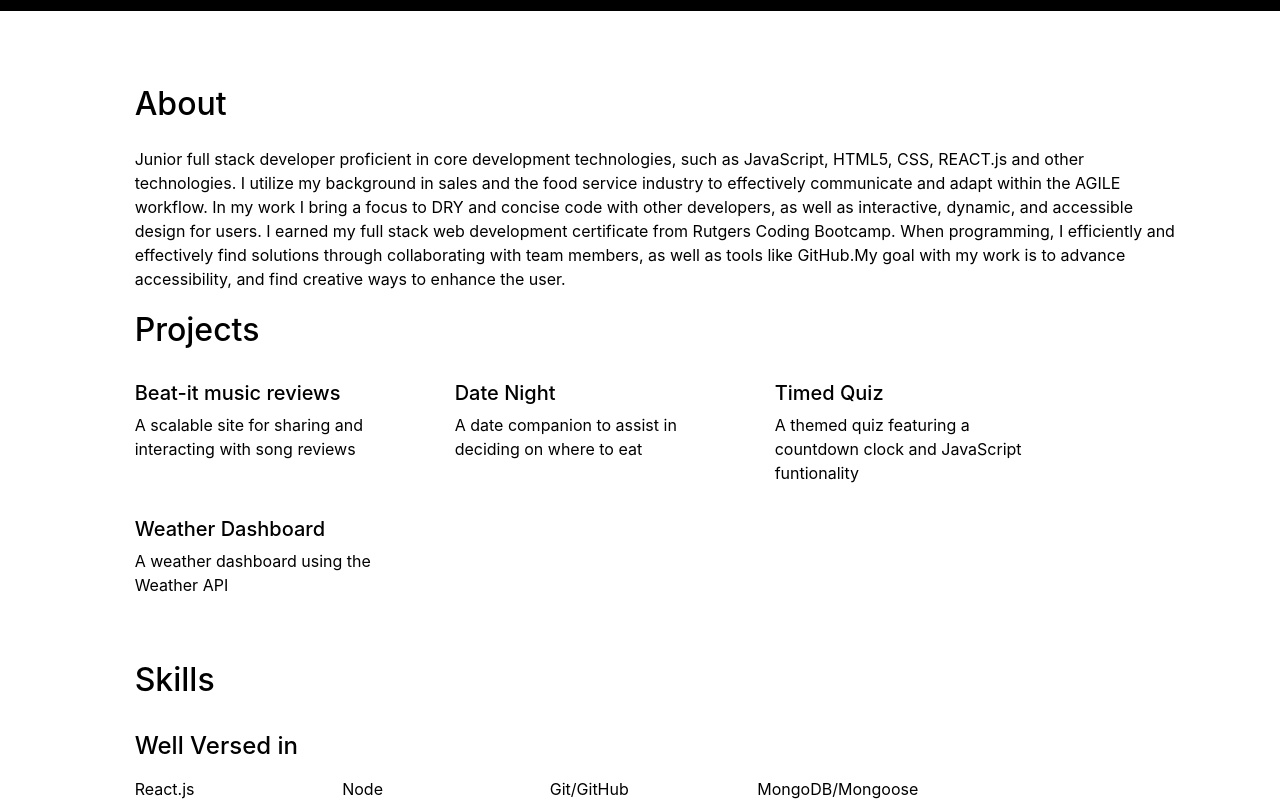
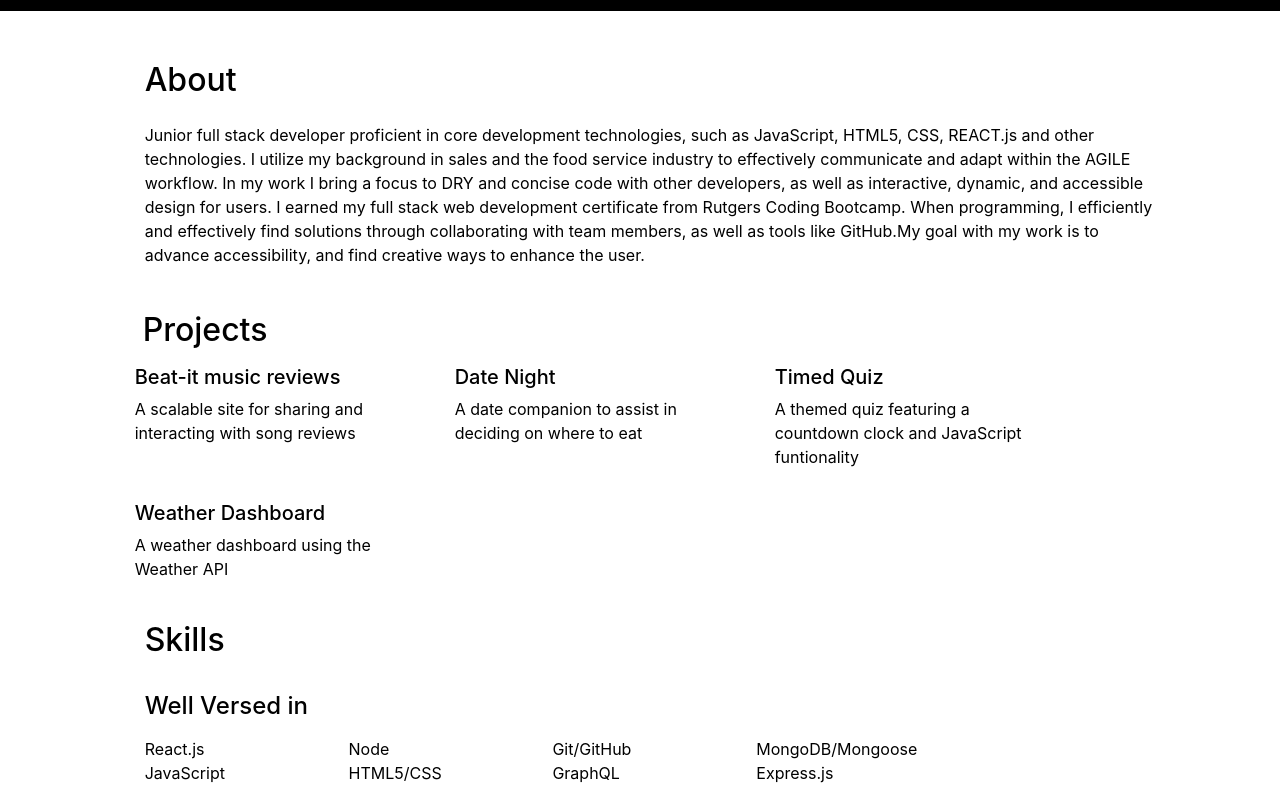
Before and after one commit to ReubenGenkin/React-portfolio, a React (Create React App) app: page / in a window 1280 px wide. Shown: the part 760-1561 px from the top of the page. Built offline with nearby package versions, Linux system fonts and the light colour scheme.

Commit message:
changes to components for wrapper

```diff
--- a/src/components/About/index.js
+++ b/src/components/About/index.js
@@ -1,65 +1,33 @@
-import React from 'react';
+import React from "react";
 //import profilePicture from '../../assets/profilePic.jpg'
-import './style.css';
-
+import "./style.css";
+import Section from "../Section";
 
 function About() {
-
-    return (
-
-
-
-        <section id="About" className="container-fluid about-container">
-            <div className="about-wrapper">
-
-                    <div className="row col-md-10 offset-1 ">
-                        <h2 className=" section-header about-margin about-header" >About</h2>
-                    </div>
-
-                    <div className="row col-md-10 offset-1 about-content" >
-                        <p className="fs-6 about-margin">Junior full stack developer proficient in core development technologies, such as JavaScript, HTML5, CSS, REACT.js and other technologies.
-                            I utilize my background in sales and the food service industry to effectively communicate and adapt within the AGILE workflow. In my work I bring a focus to DRY and concise code with other developers, as
-                            well as interactive, dynamic, and accessible design for users. I earned my full stack web development certificate from Rutgers Coding Bootcamp.
-                            When programming, I efficiently and effectively find solutions through collaborating with team members, as well as tools like GitHub.My goal with my work is to advance accessibility,
-                            and find creative ways to enhance the user.</p>
-
-                        {/* <div className=" row tech-wrapper">
-                            <h3>Technologies</h3>
-                            <div className="col-md-4">
-                                <ul className="tech-list">
-                                    <li>JavaScript</li>
-                                    <li>HTML5</li>
-                                    <li>CSS</li>
-                                    <li>Node.js</li>
-                                </ul>
-                            </div>
-                            <div className="col-md-4">
-                                <ul className="tech-list">
-                                    <li>React.js</li>
-                                    <li>SQL</li>
-                                    <li>Mongoose/mongoDB</li>
-                                    <li>GraphQL</li>
-                                </ul>
-                            </div>
-                            <div className="col-md-4">
-                                <ul className="tech-list">
-                                    <li>Git</li>
-                                    <li>Github</li>
-                                    <li>Express</li>
-                                    <li>Handlebars</li>
-                                </ul>
-                            </div>
-
-                        </div> */}
-                    </div>
-                    </div>
-        </section>
-
-
-
-
-
-    )
+  return (
+    <Section
+      sectionId="About"
+      title="About"
+      headerClassVal="about"
+      children={
+        <div className="row col-md-10 offset-1 about-content">
+          <p className="fs-6 about-margin">
+            Junior full stack developer proficient in core development
+            technologies, such as JavaScript, HTML5, CSS, REACT.js and other
+            technologies. I utilize my background in sales and the food service
+            industry to effectively communicate and adapt within the AGILE
+            workflow. In my work I bring a focus to DRY and concise code with
+            other developers, as well as interactive, dynamic, and accessible
+            design for users. I earned my full stack web development certificate
+            from Rutgers Coding Bootcamp. When programming, I efficiently and
+            effectively find solutions through collaborating with team members,
+            as well as tools like GitHub.My goal with my work is to advance
+            accessibility, and find creative ways to enhance the user.
+          </p>
+        </div>
+      }
+    />
+  );
 }
 
 export default About;
--- a/src/components/Project/index.js
+++ b/src/components/Project/index.js
@@ -1,39 +1,37 @@
-import React from 'react';
-import projects from "../projects.json"
-import './style.css'
+import React from "react";
+import projects from "../projects.json";
+import Section from "../Section";
+import "./style.css";
 
 function Project(props) {
   return (
-
-                <section id="Project" className="container-fluid">
-                        <div className="row header-wrapper offset-1 projects-header-wrapper">
-                                <h2 className="section-header projects-header">Projects</h2>
-                        </div>
-
-
+    <Section
+      sectionId="Project"
+      title="Projects"
+      headerClassVal="projects"
+      children={
         <div className="card-wrapper row offset-1 w-90">
           {projects.map((project) => (
-                                        <div className="card project-card col-md-3 border-0">
-                                                <a  className="project-link">
-                                                </a>
+            <div className="card project-card col-md-3 border-0 projects-margin">
+              <a className="project-link"></a>
 
-                                                <a onClick={()=> {props.setLanding(true); props.setProjId(project.id);}} className="project-link">
+              <a
+                onClick={() => {
+                  props.setLanding(true);
+                  props.setProjId(project.id);
+                }}
+                className="project-link"
+              >
                 <div className="card-content">
                   <h5 className="card-title">{project.title}</h5>
                   <p className="card-text">{project.shortDes}</p>
                 </div>
               </a>
-
             </div>
           ))}
         </div>
-
-
-
-
-
-
-                </section>
+      }
+    ></Section>
   );
 }
 
--- a/src/components/Project/style.css
+++ b/src/components/Project/style.css
@@ -9,6 +9,9 @@
     margin: 0 0 16px 16px;
 }
 
+.projects-margin {
+    margin: 0 24px;
+}
 .projects-header-wrapper {
     width: 90%;
 }
--- a/src/components/Section/index.js
+++ b/src/components/Section/index.js
@@ -1,16 +1,18 @@
-import React from 'react';
-import './style.css'
+import React, { Children } from 'react';
 
-function Project(props) {
+function Section(props) {
+
         return (
 
-                <section id="Project" className="container-fluid">
+                <section id={props.sectionId} className="container-fluid">
                         <div className="row header-wrapper offset-1 projects-header-wrapper">
-                                <h2 className="section-header projects-header">Projects</h2>
+                                <h2 className={`section-header ${props.headerClassVal}-header ${props.headerClassVal}-margin`}>{props.title}</h2>
                         </div>
+
+                {props.children}
 
                 </section>
         );
 }
 
-export default Project;
+export default Section;
--- a/src/components/Skills/index.js
+++ b/src/components/Skills/index.js
@@ -1,21 +1,16 @@
-import React from 'react';
-import './style.css';
+import React from "react";
+import "./style.css";
+import Section from "../Section";
 //import { DiGithubFull, DiBootstrap, DiGithubBadge, DiHtml5, DiJavascript1, DiJqueryLogo, DiMysql, DiReact, } from "react-icons/di";
 
 function Skills() {
-
   return (
-
-
-
-        <section id="Skills" className="container-fluid about-container">
-            <div className="skills-wrapper">
-
-                <div className="row col-md-1 offset-1 ">
-                    <h2 className=" col-md-1 section-header about-margin skills-header" >Skills</h2>
-                </div>
-
-                <div className="row offset-1 col-md-11" >
+    <Section
+      sectionId="Skills"
+      title="Skills"
+      headerClassVal="skills"
+      children={
+        <div className="row offset-1 col-md-11">
           <h3 className="row skills-sub-header col-md-2">Well Versed in</h3>
           <div className="row w-100">
             <ul className="col-md-2 skill-list">
@@ -36,8 +31,8 @@ function Skills() {
             </ul>
           </div>
         </div>
-            </div>
-        </section>
-    )
+      }
+    />
+  );
 }
 export default Skills;
--- a/src/components/Skills/style.css
+++ b/src/components/Skills/style.css
@@ -6,6 +6,10 @@
 .skills-header {
     margin: 24px 0 16px 16px;
     padding-right: 0px
+}
+
+.skills-margin {
+
 }
 
 li {
```
Lines whose indentation alone changed are shown as unchanged.
